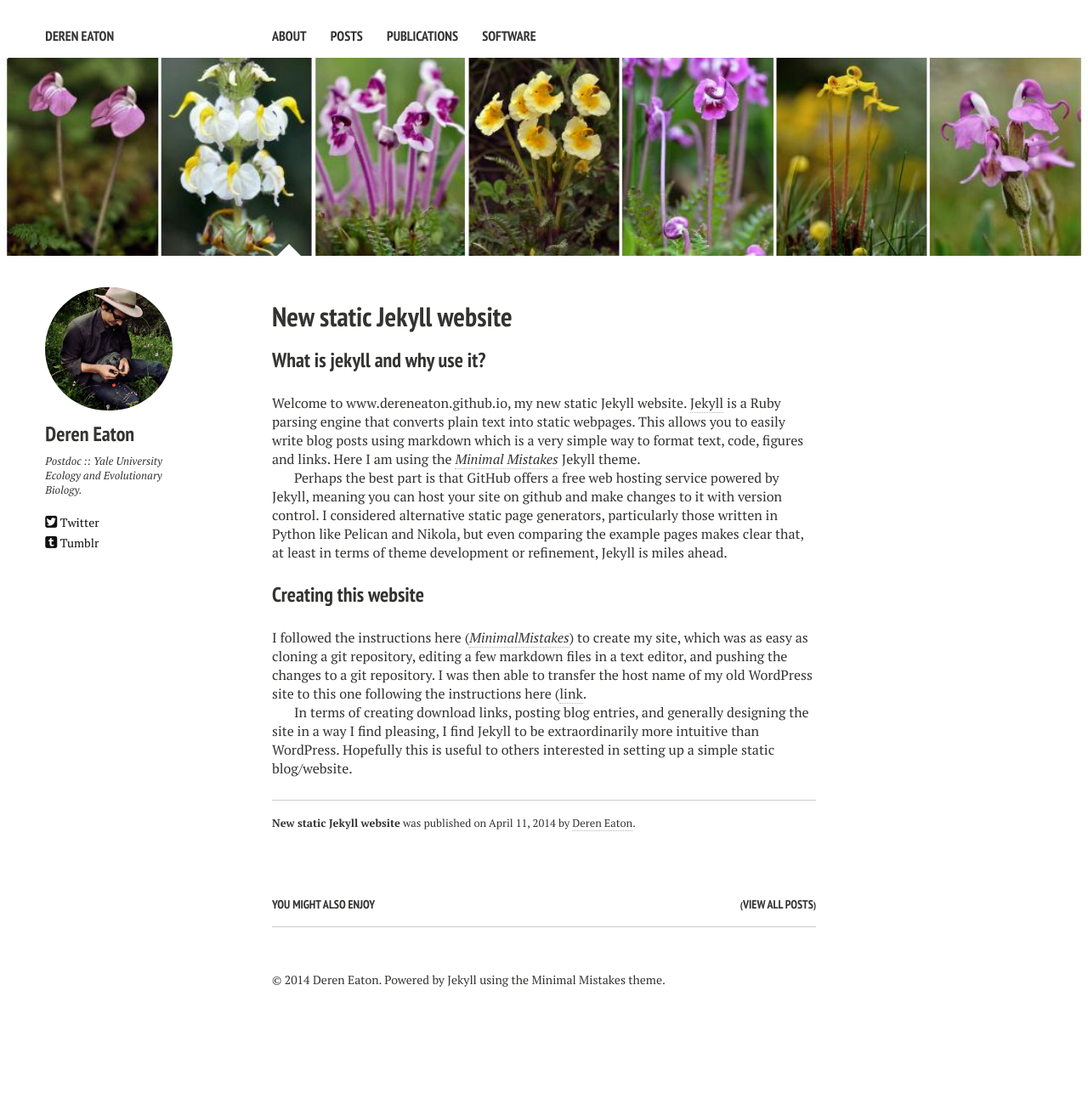
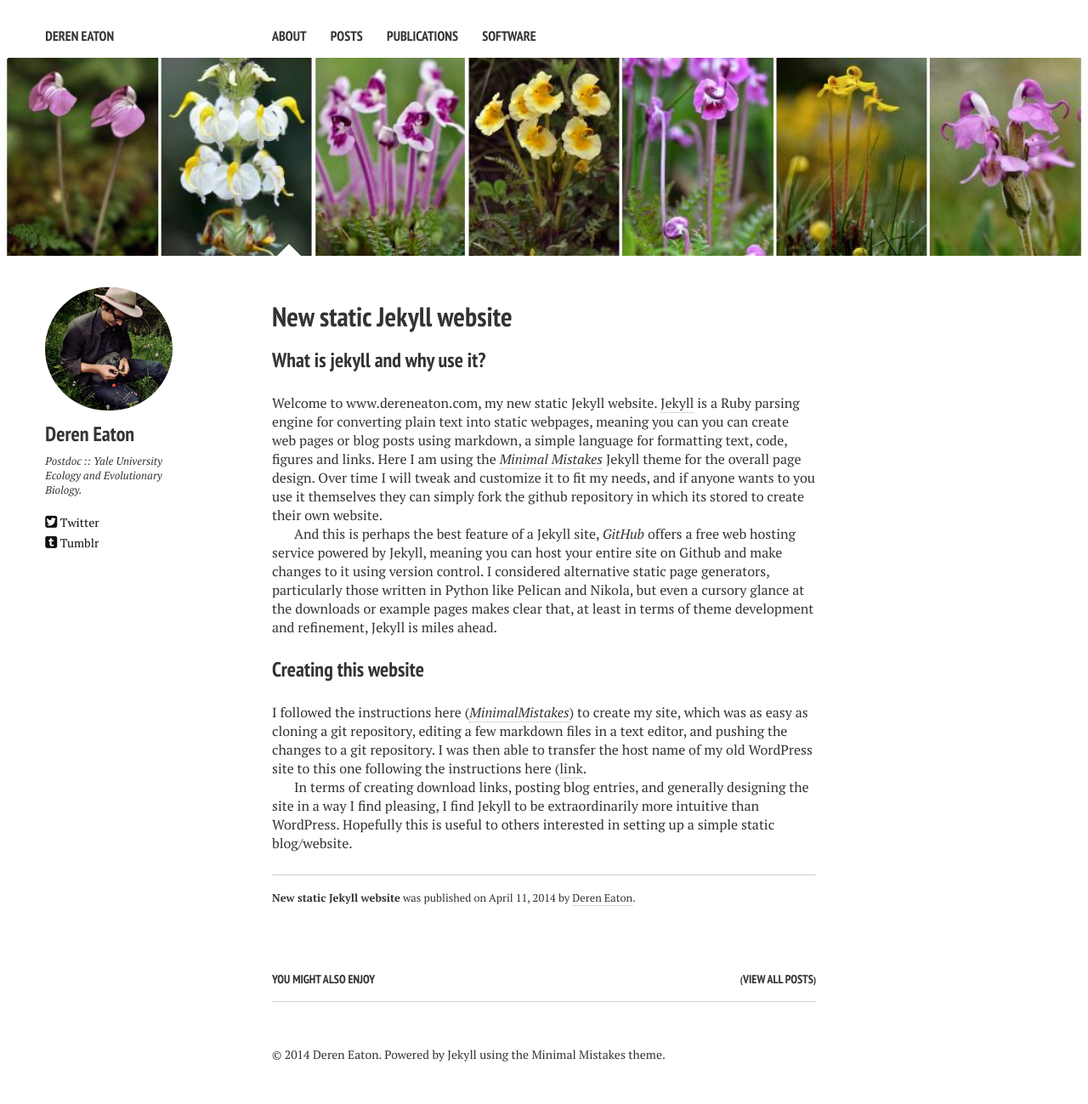
Before and after one commit to dereneaton/dereneaton.github.io, a Jekyll site: the page built from _posts/2014-04-11-new-jekyll-website.md, in a window 1280 px wide. Shown: the whole page at 85% size. Built offline with Jekyll 4.4.1, drawn with Linux system fonts in a browser that asks for light colours; nearby versions of some CDN libraries; before the commit the page ends 1211 px from its top, so only the background shows below that.

Commit message:
Jekyll post update

```diff
--- a/_posts/2014-04-11-new-jekyll-website.md
+++ b/_posts/2014-04-11-new-jekyll-website.md
@@ -13,9 +13,9 @@ share:
 ---
 
 ### What is jekyll and why use it?
-Welcome to www.dereneaton.github.io, my new static Jekyll website. [Jekyll](http://www.jekyllrb.com) is a Ruby parsing engine that converts plain text into static webpages. This allows you to easily write blog posts using markdown which is a very simple way to format text, code, figures and links. Here I am using the [_Minimal Mistakes_](http://mademistakes.com/articles/minimal-mistakes-jekyll-theme/) Jekyll theme.
+Welcome to www.dereneaton.com, my new static Jekyll website. [Jekyll](http://www.jekyllrb.com) is a Ruby parsing engine for converting plain text into static webpages, meaning you can you can create web pages or blog posts using markdown, a simple language for formatting text, code, figures and links. Here I am using the [_Minimal Mistakes_](http://mademistakes.com/articles/minimal-mistakes-jekyll-theme/) Jekyll theme for the overall page design. Over time I will tweak and customize it to fit my needs, and if anyone wants to you use it themselves they can simply fork the github repository in which its stored to create their own website.
 
-Perhaps the best part is that GitHub offers a free web hosting service powered by Jekyll, meaning you can host your site on github and make changes to it with version control. I considered alternative static page generators, particularly those written in Python like Pelican and Nikola, but even comparing the example pages makes clear that, at least in terms of theme development or refinement, Jekyll is miles ahead.
+And this is perhaps the best feature of a Jekyll site, _GitHub_ offers a free web hosting service powered by Jekyll, meaning you can host your entire site on Github and make changes to it using version control. I considered alternative static page generators, particularly those written in Python like Pelican and Nikola, but even a cursory glance at the downloads or example pages makes clear that, at least in terms of theme development and refinement, Jekyll is miles ahead.
 
 ### Creating this website
 I followed the instructions here ([_MinimalMistakes_](http://mademistakes.com/articles/minimal-mistakes-jekyll-theme/)) to create my site, which was as easy as cloning a git repository, editing a few markdown files in a text editor, and pushing the changes to a git repository. I was then able to transfer the host name of my old WordPress site to this one following the instructions here ([link](https://help.github.com/articles/my-custom-domain-isn-t-working).
```
